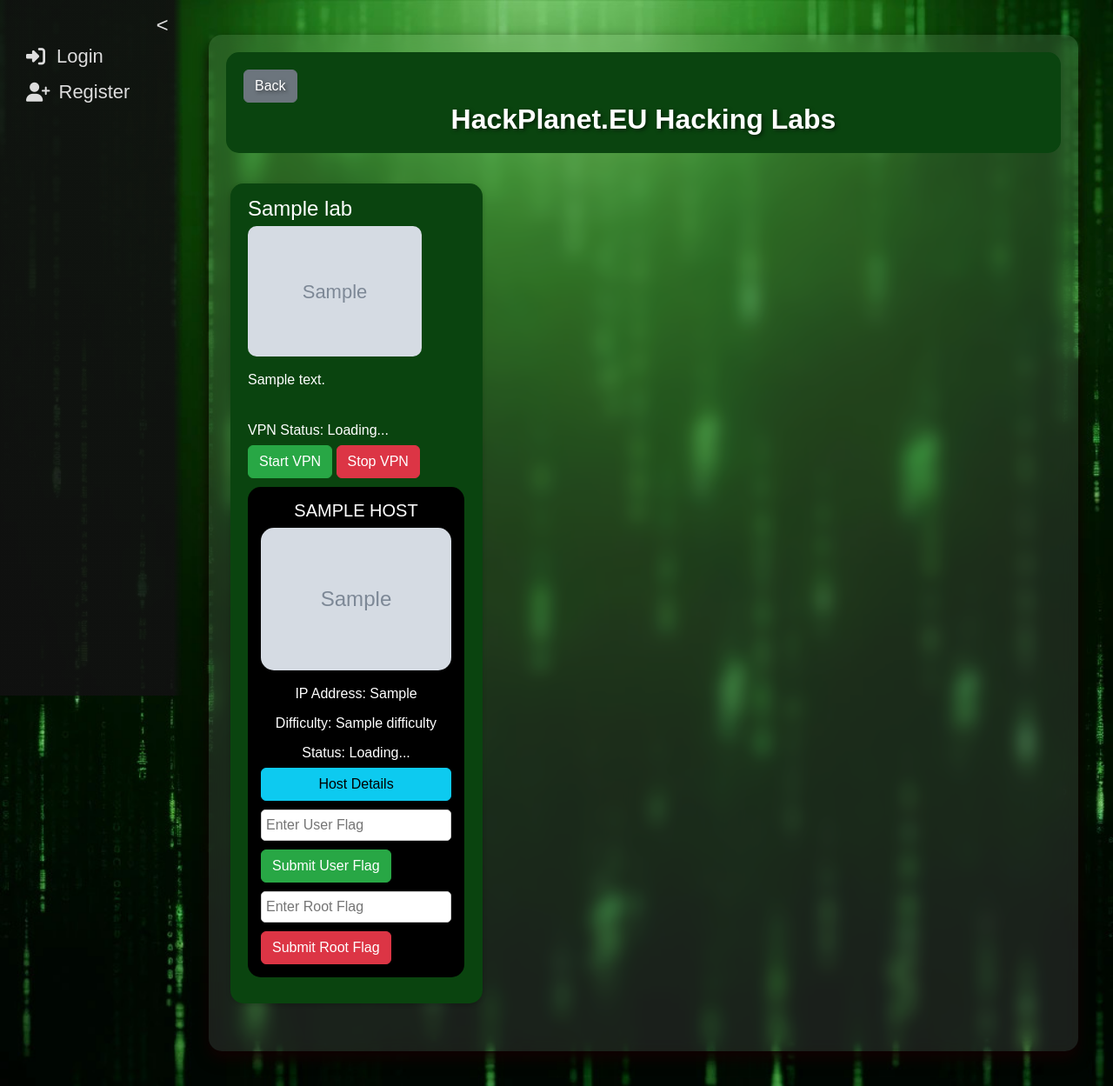
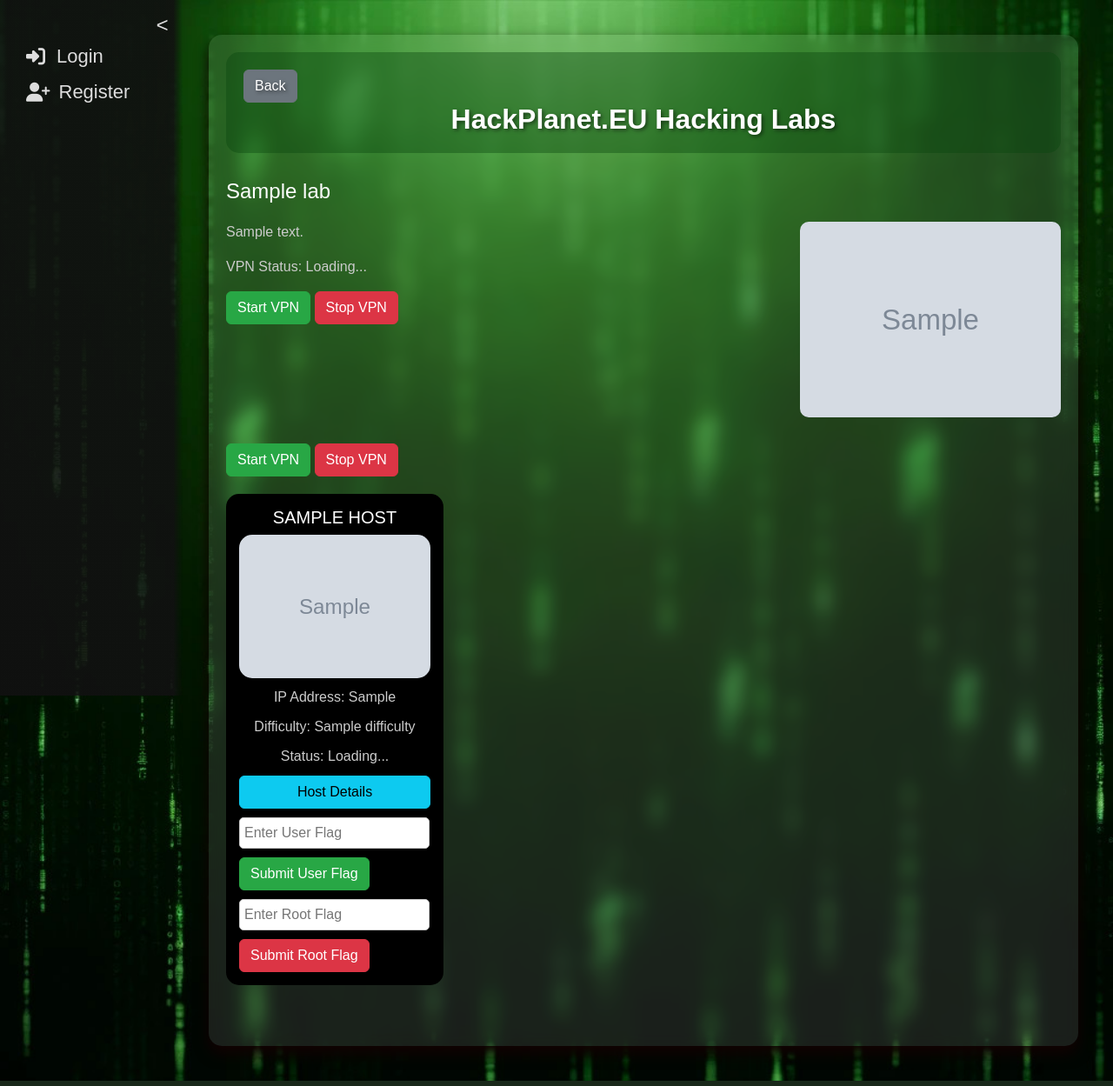
Before and after one commit to axewater/hackplanet, a Python web app: template modules/templates/site/hacking_labs.html in a window 1280 px wide. Shown: the whole page at 87% size. Run offline with Jinja, Linux system fonts and the light colour scheme; the template is opened without the code that fills it: most values are stand-ins (such as "Sample title", 1, 10 or a date in 2020); grey boxes marked "Sample" are stand-in pictures; some libraries are stand-ins or nearby versions.

Commit message:
nice looks

```diff
--- a/modules/static/themes/Default/css/style.css
+++ b/modules/static/themes/Default/css/style.css
@@ -315,7 +315,7 @@
     color: #fff;
     font-weight: bold;
     text-shadow: 2px 2px 4px rgba(0, 0, 0, 0.5);
-    background-color: #0a440f;
+    background-color: #0a440f65;
     padding: 20px;
     border-radius: 15px;
     margin-bottom: 20px;
@@ -1246,8 +1246,25 @@
     color: #ccc;
 }
 
+.lab-content {
+    display: flex;
+    justify-content: space-between;
+    align-items: flex-start;
+    gap: 20px;
+    margin: 20px 0;
+}
+
+.lab-description {
+    flex: 1;
+    padding-right: 20px;
+}
+
+.lab-image-container {
+    flex: 0 0 300px;
+}
+
 .lab-image {
-    max-width: 200px;
+    max-width: 100%;
     height: auto;
     border-radius: 10px;
     margin-bottom: 10px;
--- a/modules/templates/site/hacking_labs.html
+++ b/modules/templates/site/hacking_labs.html
@@ -32,27 +32,37 @@
         {% else %}
             {% for lab in labs %}
             <div class="lab">
-                <div class="labschip">
                 <h2>{{ lab.name }}</h2>
+                <div class="lab-content">
+                    <div class="lab-description">
+                        <p>{{ lab.description }}</p>
+                        <p>VPN Status: <span class="vpn-status-indicator" data-agent-id="{{ lab.vpn_server }}">Loading...</span></p>
+                        {% if lab.vpn_server %}
+                            <button class="btn btn-success start-vpn" data-lab-id="{{ lab.id }}">Start VPN</button>
+                            <button class="btn btn-danger stop-vpn" data-lab-id="{{ lab.id }}">Stop VPN</button>
+                        {% endif %}
+                        {% if lab.vpn_file %}
+                            <a href="{{ '/static/library/labfiles/' + lab.vpn_file }}" class="download-button btn btn-primary">Download VPN Access</a>
+                        {% endif %}
+                    </div>
+                    <div class="lab-image-container">
                         {% if lab.image %}
                         <img src="{{ url_for('static', filename='library/images/labs/' + lab.image) }}" alt="{{ lab.name }}" class="lab-image">
                         {% endif %}
-                    {% if lab.vpn_file %}
-                    <a href="{{ '/static/library/labfiles/' + lab.vpn_file }}" class="download-button btn btn-primary">Download Lab Access</a>
-                    {% endif %}
-                    <p>{{ lab.description }}</p>
-                    <br>
-
-                    <p>VPN Status: <span class="vpn-status-indicator" data-agent-id="{{ lab.vpn_server }}">Loading...</span></p>
+                    </div>
+                </div>
                 <script>
-                        const labVpnServer = "{{ lab.vpn_server }}";
+                    const labVpnServer = "{{ lab.vpn_server }}"
                 </script>
                 {% if lab.vpn_server %}
-                    <div class="vpn-controls">
                     <button class="btn btn-success start-vpn" data-lab-id="{{ lab.id }}">Start VPN</button>
                     <button class="btn btn-danger stop-vpn" data-lab-id="{{ lab.id }}">Stop VPN</button>
+                {% endif %}
+                {% if lab.vpn_file %}
+                    <a href="{{ '/static/library/labfiles/' + lab.vpn_file }}" class="download-button btn btn-primary">Download VPN Access</a>
+                {% endif %}
+
             </div>
-                    {% endif %}
 
                 <div class="hosts">
                     {% if lab in labs_without_hosts %}
```
Also changed, not shown: modules/static/themes/Dark/css/style.css (+22 -5 lines). Lines whose indentation alone changed are shown as unchanged.
